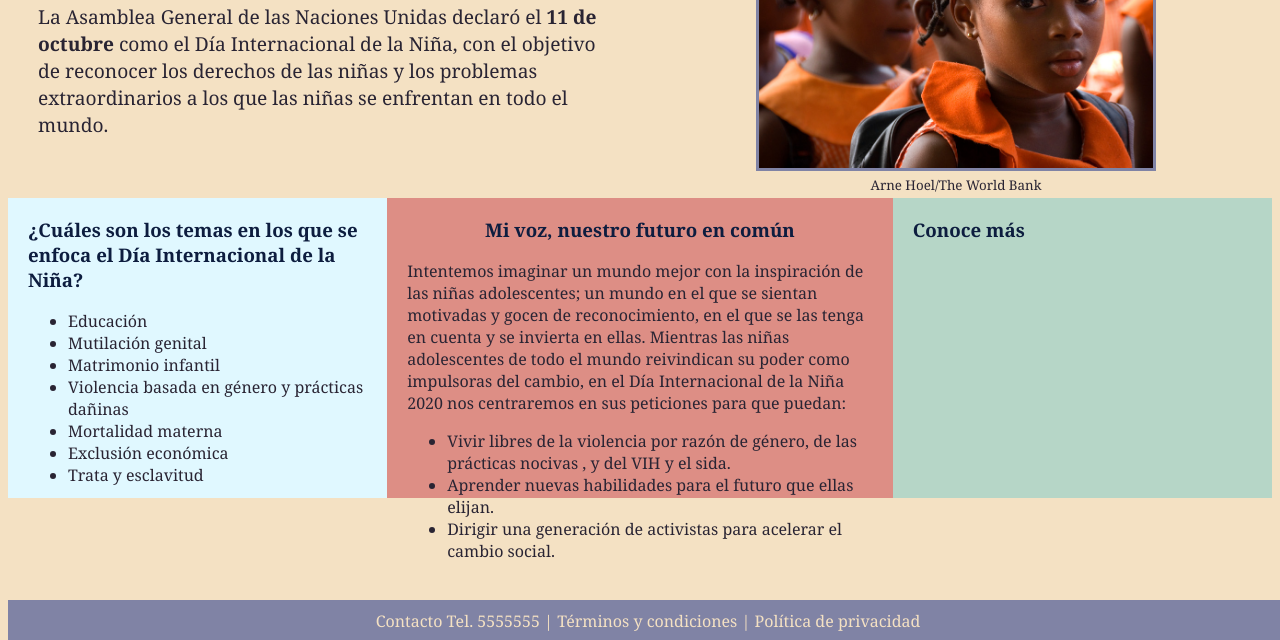
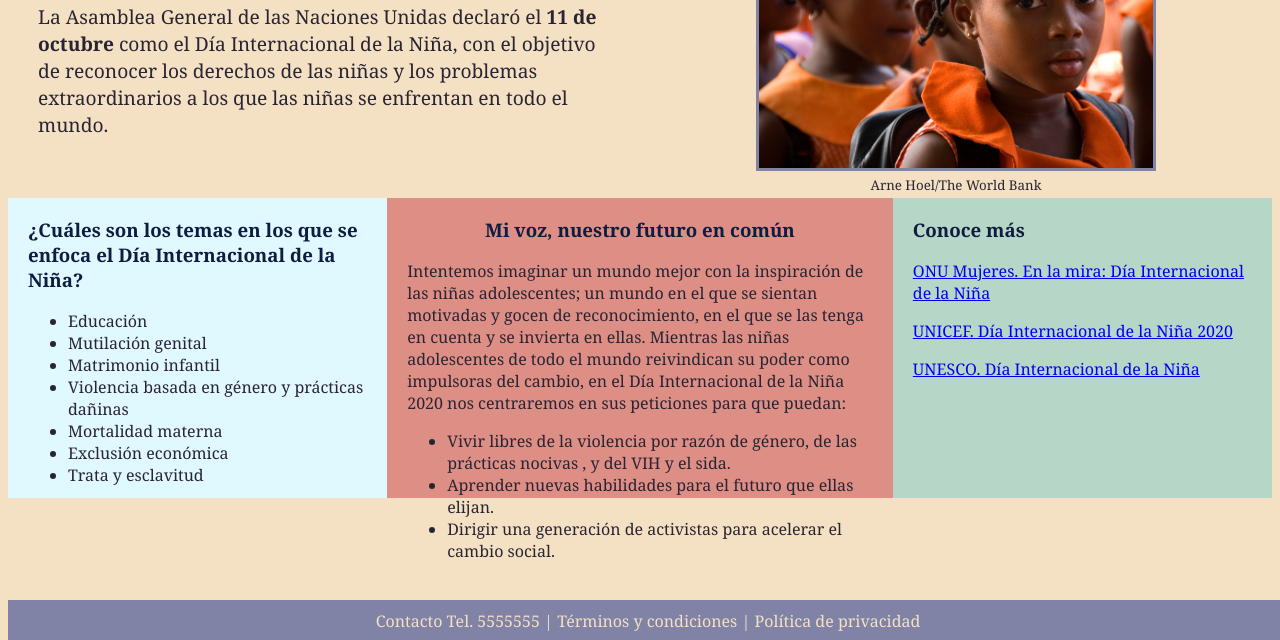
Before and after one commit to ddiannae/pilares-web, a plain HTML site: page index.html in a window 1280 px wide. Shown: the part 160-800 px from the top of the page. Drawn offline with Linux system fonts and the light colour scheme.

Commit message:
Adding links

```diff
--- a/index.html
+++ b/index.html
@@ -48,6 +48,11 @@
     </div>
     <div class= "right thirty greenish bottom">
         <h3>Conoce más</h3>
+        <p><a href="https://www.unwomen.org/es/news/in-focus/girl-child">ONU Mujeres.
+            En la mira: D&iacute;a Internacional de la Ni&ntilde;a</a></p>
+        <p><a href="https://www.unicef.org/es/dia-internacional-de-la-nina-2020">UNICEF. D&iacute;a Internacional de
+             la Ni&ntilde;a 2020</a></p>
+        <p><a href="https://es.unesco.org/commemorations/internationaldaygirlchild">UNESCO. Día Internacional de la Niña</a></p>
     </div>
     <footer>
         Contacto Tel. 5555555 | Términos y condiciones | Política de privacidad
```
